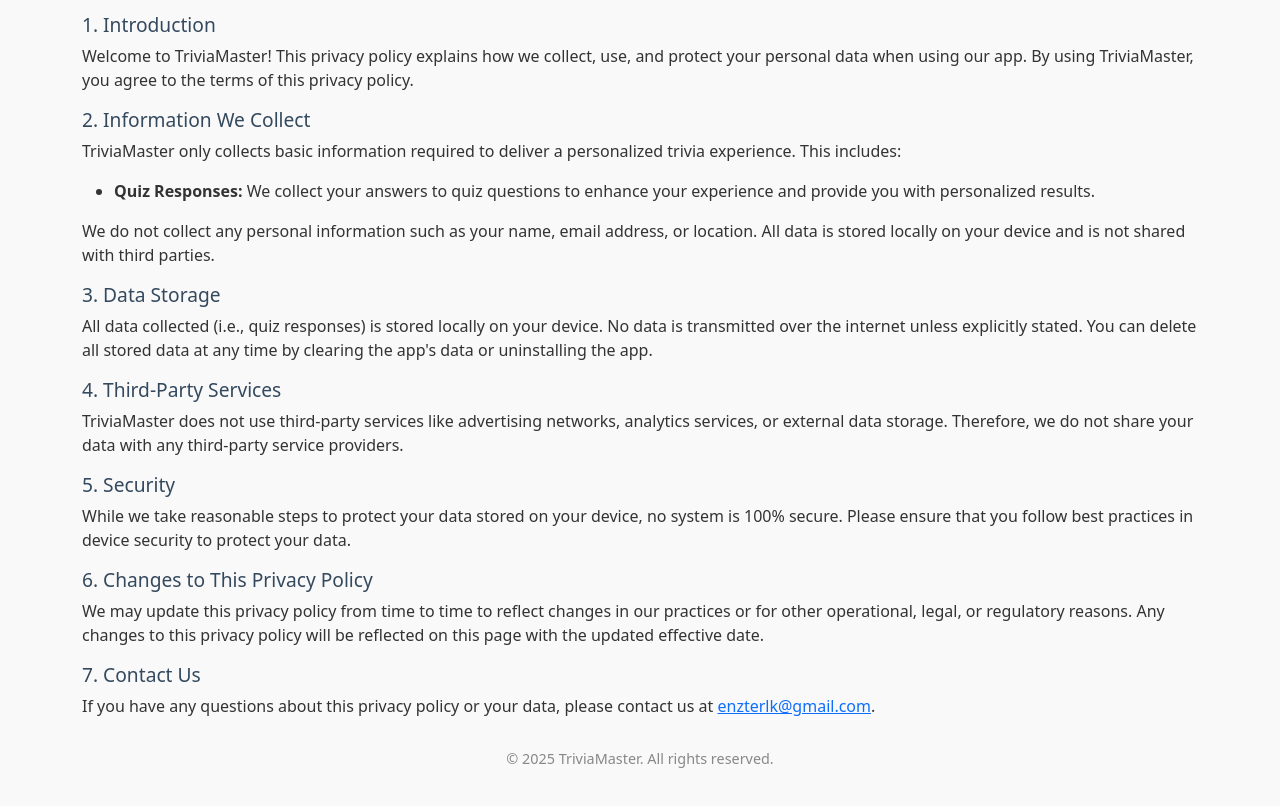
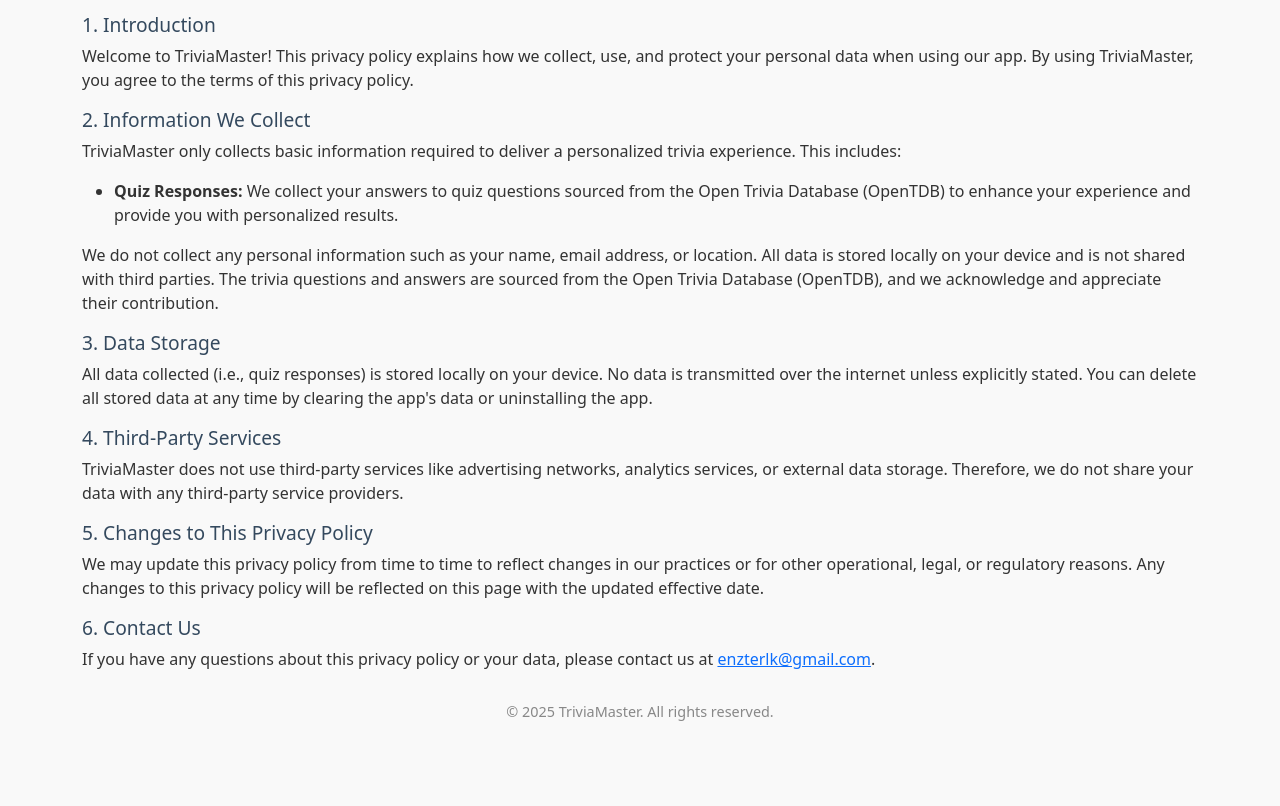
Before and after one commit to SSW1000/trivia-master-privacy-policy, a plain HTML site: page index.html in a window 1280 px wide. Shown: the part 277-1083 px from the top of the page. After the commit the page ends 1036 px from the top, so only its background shows below. Drawn offline with nearby package versions, Linux system fonts and the light colour scheme.

Commit message:
Update index.html

```diff
--- a/index.html
+++ b/index.html
@@ -44,9 +44,9 @@
     <h2>2. Information We Collect</h2>
     <p>TriviaMaster only collects basic information required to deliver a personalized trivia experience. This includes:</p>
     <ul>
-      <li><strong>Quiz Responses:</strong> We collect your answers to quiz questions to enhance your experience and provide you with personalized results.</li>
+      <li><strong>Quiz Responses:</strong> We collect your answers to quiz questions sourced from the Open Trivia Database (OpenTDB) to enhance your experience and provide you with personalized results.</li>
     </ul>
-    <p>We do not collect any personal information such as your name, email address, or location. All data is stored locally on your device and is not shared with third parties.</p>
+    <p>We do not collect any personal information such as your name, email address, or location. All data is stored locally on your device and is not shared with third parties. The trivia questions and answers are sourced from the Open Trivia Database (OpenTDB), and we acknowledge and appreciate their contribution.</p>
 
     <h2>3. Data Storage</h2>
     <p>All data collected (i.e., quiz responses) is stored locally on your device. No data is transmitted over the internet unless explicitly stated. You can delete all stored data at any time by clearing the app's data or uninstalling the app.</p>
@@ -54,13 +54,10 @@
     <h2>4. Third-Party Services</h2>
     <p>TriviaMaster does not use third-party services like advertising networks, analytics services, or external data storage. Therefore, we do not share your data with any third-party service providers.</p>
 
-    <h2>5. Security</h2>
-    <p>While we take reasonable steps to protect your data stored on your device, no system is 100% secure. Please ensure that you follow best practices in device security to protect your data.</p>
-
-    <h2>6. Changes to This Privacy Policy</h2>
+    <h2>5. Changes to This Privacy Policy</h2>
     <p>We may update this privacy policy from time to time to reflect changes in our practices or for other operational, legal, or regulatory reasons. Any changes to this privacy policy will be reflected on this page with the updated effective date.</p>
 
-    <h2>7. Contact Us</h2>
+    <h2>6. Contact Us</h2>
     <p>If you have any questions about this privacy policy or your data, please contact us at <a href="mailto:enzterlk@gmail.com">enzterlk@gmail.com</a>.</p>
   </div>
 
```
